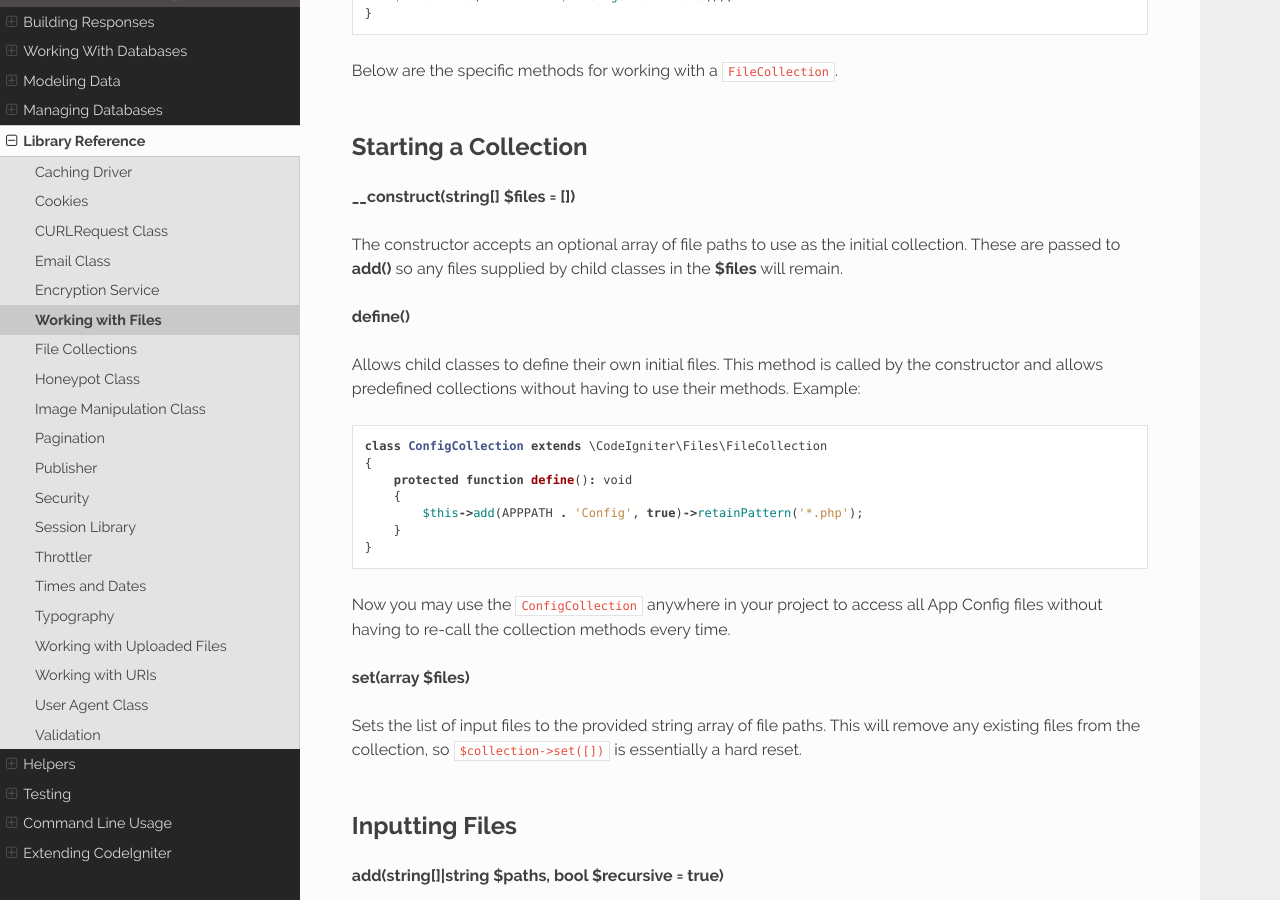
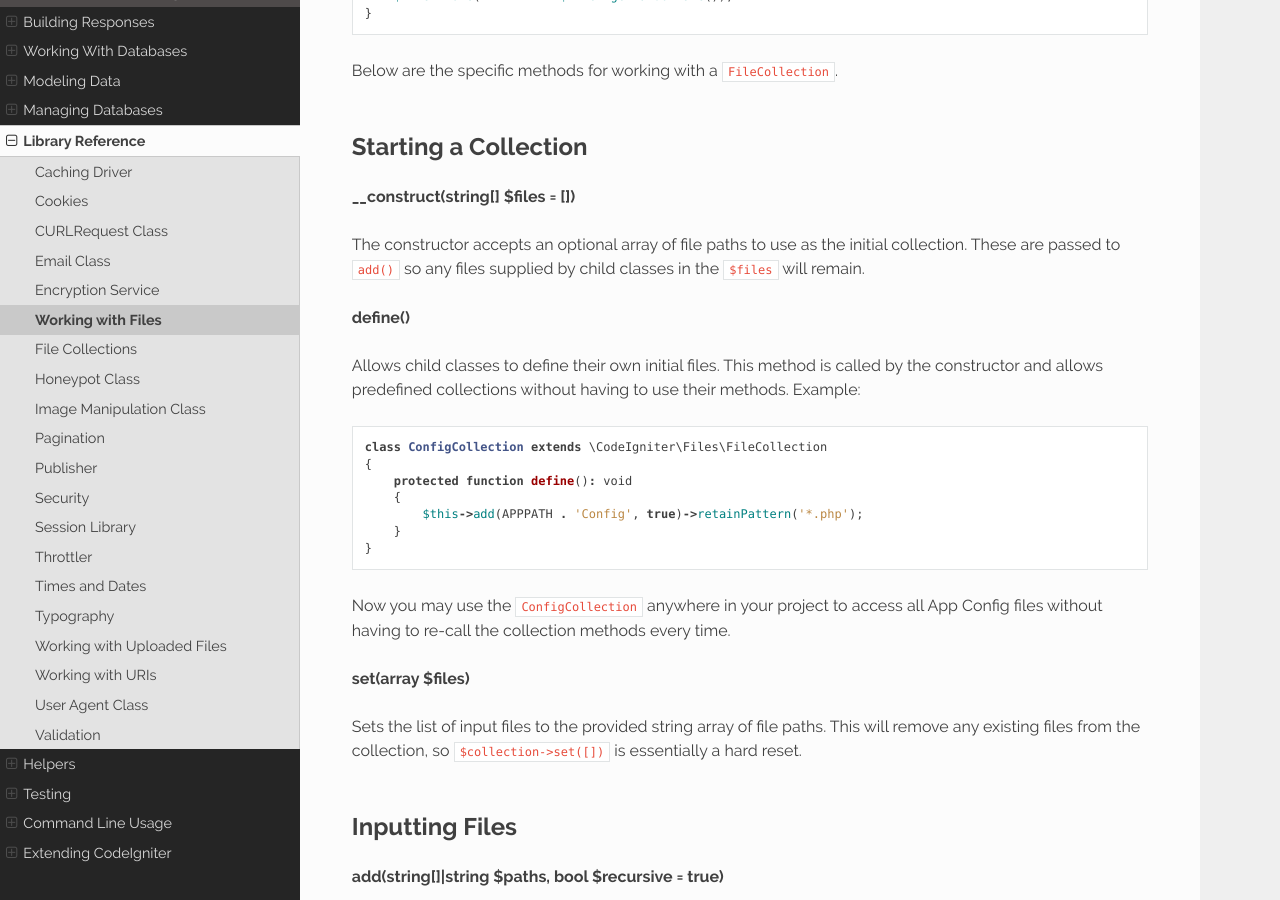
Before and after one commit to NEKOGET/ci4_user_guide_src, a Sphinx documentation site: the page built from source/libraries/files.rst, in a window 1280 px wide and 900 px high, scrolled down 3402 px. Built offline with Sphinx 7.4.7 and the Read the Docs theme 2.0.0, drawn with Linux system fonts in a browser that asks for light colours.

Commit message:
docs: decorate method/variable with '``'

```diff
--- a/source/libraries/files.rst
+++ b/source/libraries/files.rst
@@ -149,7 +149,7 @@ Starting a Collection
 **__construct(string[] $files = [])**
 
 The constructor accepts an optional array of file paths to use as the initial collection. These are passed to
-**add()** so any files supplied by child classes in the **$files** will remain.
+``add()`` so any files supplied by child classes in the ``$files`` will remain.
 
 **define()**
 
```
